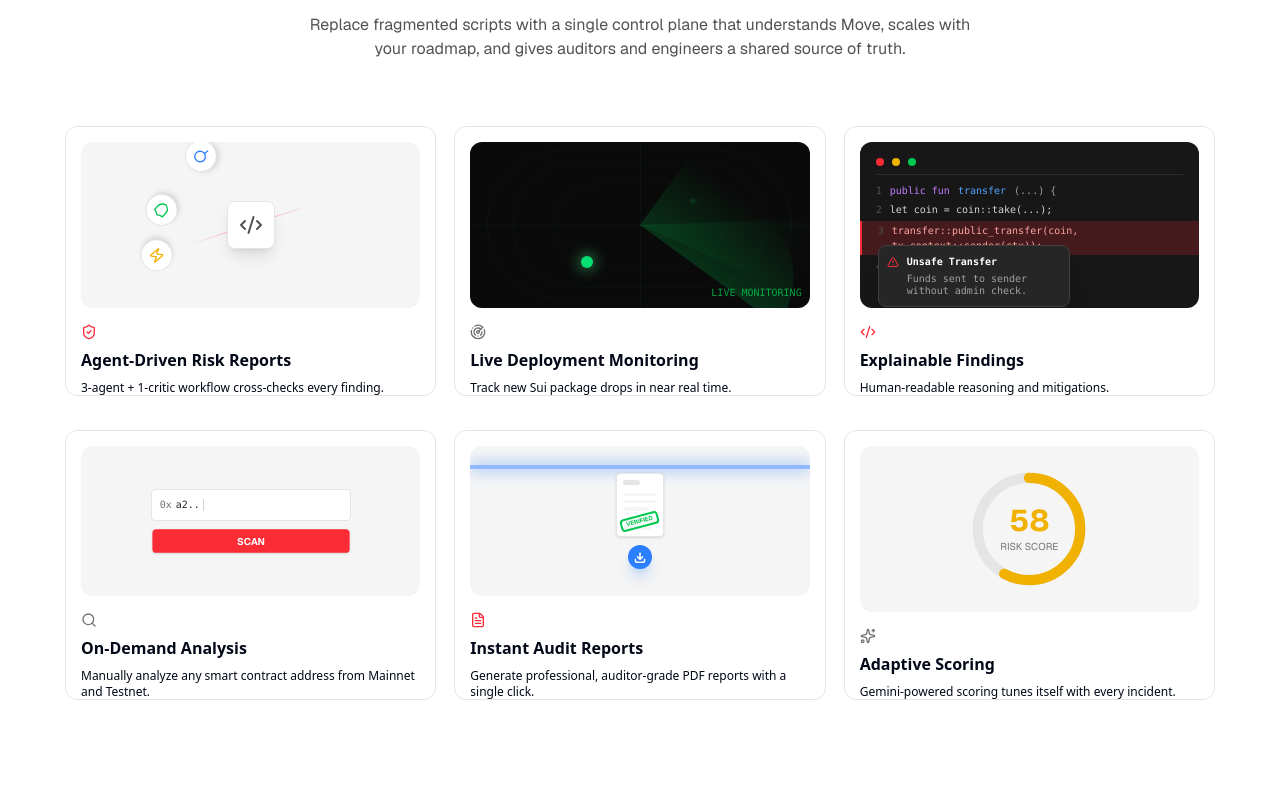
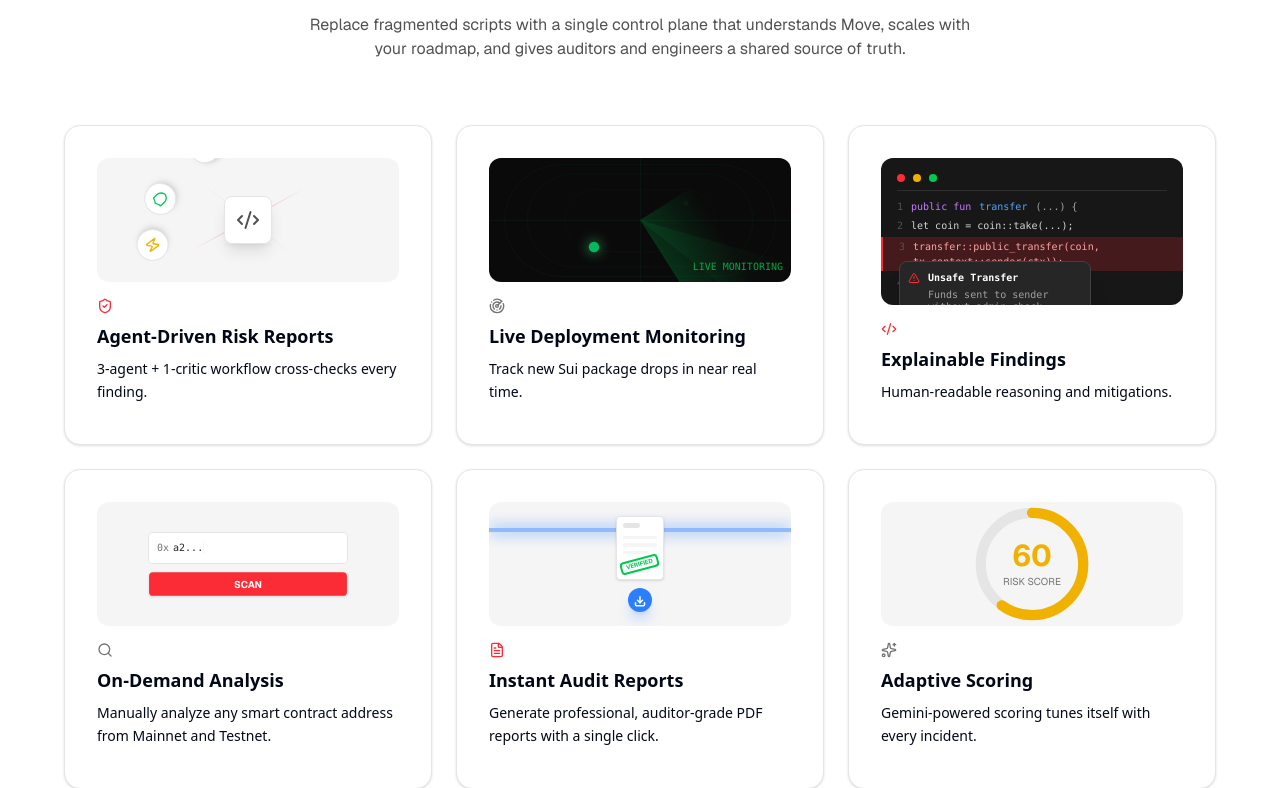
Before and after one commit to mertkaradayi/redflag, a Next.js app in the folder frontend/: page / in a window 1280 px wide. Shown: the part 1352-2140 px from the top of the page. Built offline with nearby package versions, Linux system fonts and the light colour scheme; no server answers.

Commit message:
feat: refine BentoGrid styling with updated spacing, item appearance, and hover effects

```diff
--- a/frontend/components/ui/bento-grid.tsx
+++ b/frontend/components/ui/bento-grid.tsx
@@ -10,7 +10,7 @@ export const BentoGrid = ({
     return (
         <div
             className={cn(
-                "grid md:auto-rows-[18rem] grid-cols-1 md:grid-cols-3 gap-4 max-w-7xl mx-auto ",
+                "grid md:auto-rows-[20rem] grid-cols-1 md:grid-cols-3 gap-6 max-w-7xl mx-auto",
                 className
             )}
         >
@@ -35,23 +35,23 @@ export const BentoGridItem = ({
     return (
         <div
             className={cn(
-                "row-span-1 rounded-xl group/bento hover:shadow-xl transition duration-200 shadow-input dark:shadow-none p-4 bg-background dark:bg-black border border-transparent justify-between flex flex-col space-y-4 relative overflow-hidden",
+                "row-span-1 rounded-2xl group/bento hover:shadow-2xl transition duration-300 shadow-sm p-8 bg-white dark:bg-neutral-900 border border-neutral-200 dark:border-white/10 justify-between flex flex-col space-y-4 relative overflow-hidden",
                 className
             )}
         >
-            {/* Borders and Backgrounds */}
-            <div className="absolute inset-0 border border-neutral-200 dark:border-white/[0.2] rounded-xl z-0 pointer-events-none" />
-            <div className="absolute inset-0 border border-red-500/0 group-hover/bento:border-red-500/50 rounded-xl transition duration-500 z-10 pointer-events-none" />
-            <div className="absolute inset-0 bg-gradient-to-br from-red-500/5 via-transparent to-transparent opacity-0 group-hover/bento:opacity-100 transition duration-500 z-0 pointer-events-none" />
+            {/* Hover Effect Background */}
+            <div className="absolute inset-0 bg-gradient-to-br from-neutral-100 via-transparent to-transparent opacity-0 group-hover/bento:opacity-100 transition duration-500 z-0 pointer-events-none dark:from-neutral-800" />
 
             <div className="relative z-20 h-full flex flex-col justify-between">
-                {header}
+                <div className="flex-1 min-h-0">
+                    {header}
+                </div>
                 <div className="group-hover/bento:translate-x-2 transition duration-200 mt-4">
                     {icon}
-                    <div className="font-sans font-bold text-foreground dark:text-neutral-200 mb-2 mt-2">
+                    <div className="font-sans font-bold text-foreground dark:text-neutral-200 mb-2 mt-2 text-lg">
                         {title}
                     </div>
-                    <div className="font-sans font-normal text-muted-foreground text-xs dark:text-neutral-300">
+                    <div className="font-sans font-normal text-muted-foreground text-sm dark:text-neutral-400 leading-relaxed mb-2">
                         {description}
                     </div>
                 </div>
```
